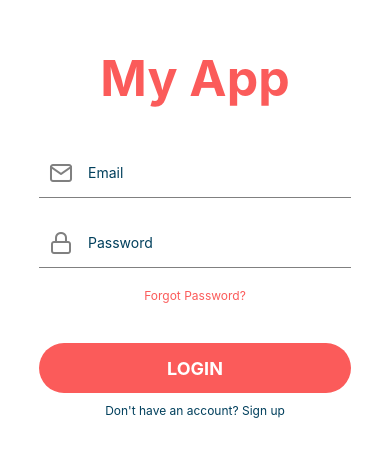
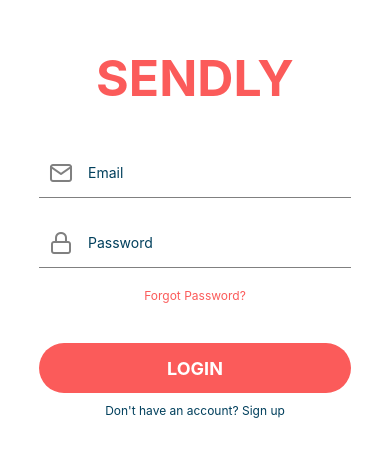
Before and after one commit to Mykmicheals/sendly, a React Native app: screen /login in a window 390 px wide. Shown: the part 189-646 px from the top of the page. Built offline with nearby package versions, Linux system fonts and the light colour scheme.

Commit message:
corrected navigate func err

```diff
--- a/src/screens/LoginScreen.js
+++ b/src/screens/LoginScreen.js
@@ -1,14 +1,14 @@
 import React, { useState } from 'react';
-import { View, Text, TextInput, StyleSheet } from 'react-native';
+import { View, Text, TextInput, StyleSheet, TouchableOpacity } from 'react-native';
 import { Feather } from '@expo/vector-icons';
 
-const LoginScreen = () => {
+const LoginScreen = ({navigation}) => {
   const [email, setEmail] = useState('');
   const [password, setPassword] = useState('');
 
   return (
     <View style={styles.container}>
-      <Text style={styles.logo}>My App</Text>
+      <Text style={styles.logo}>SENDLY</Text>
       <View style={styles.inputView}>
         <Feather name="mail" size={24} color="gray" style={styles.icon} />
         <TextInput
@@ -31,9 +31,9 @@ const LoginScreen = () => {
         />
       </View>
       <Text style={styles.forgot}>Forgot Password?</Text>
-      <View style={styles.button}>
+      <TouchableOpacity onPress={()=>navigation.navigate('tabs')} style={styles.button}>
         <Text style={styles.loginText}>LOGIN</Text>
-      </View>
+      </TouchableOpacity>
       <Text style={styles.signup}>Don't have an account? Sign up</Text>
     </View>
   );
```
